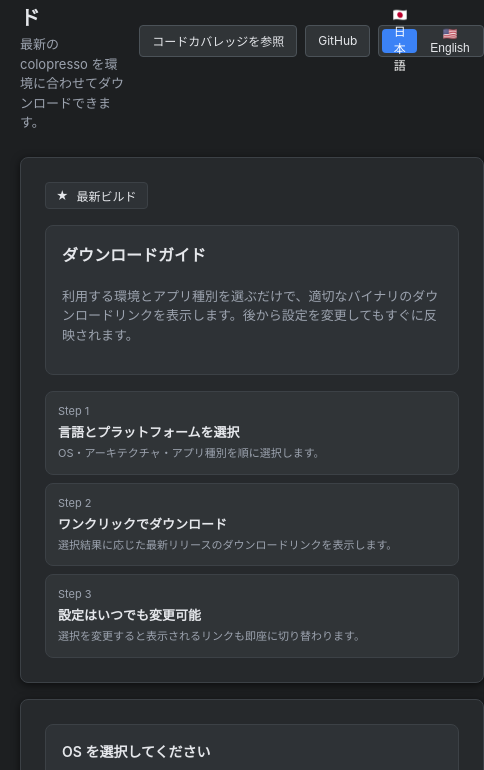
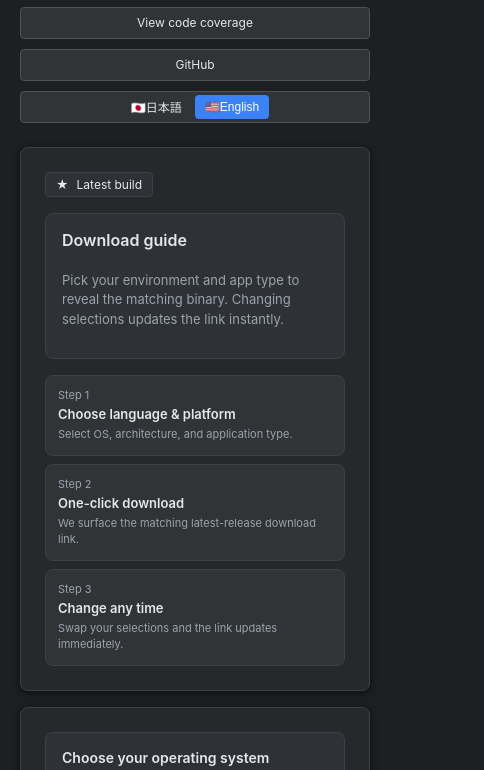
Before and after one commit to colopl/colopresso, a browser extension: page pages/index.html in a window 390 px wide. Shown: the part 71-841 px from the top of the page, 484 px wide, since content can reach past the window. Drawn offline with Linux system fonts and the light colour scheme.

Commit message:
pages: fix layout and default language

```diff
--- a/pages/index.html
+++ b/pages/index.html
@@ -54,6 +54,7 @@
       gap: 12px;
       align-items: center;
       margin-bottom: 8px;
+      flex-wrap: wrap;
     }
 
     .header-actions {
@@ -62,6 +63,7 @@
       gap: 8px;
       justify-content: flex-end;
       margin-left: auto;
+      flex-wrap: wrap;
     }
 
     .brand {
@@ -343,6 +345,28 @@
       gap: 12px;
     }
 
+    @media (max-width: 720px) {
+      header {
+        flex-direction: column;
+        align-items: flex-start;
+        gap: 10px;
+      }
+
+      .header-actions {
+        width: 100%;
+        justify-content: flex-start;
+        gap: 10px;
+        margin-left: 0;
+      }
+
+      .coverage-button,
+      .github-button,
+      .lang-switch {
+        width: 100%;
+        justify-content: center;
+      }
+    }
+
   </style>
 </head>
 <body>
@@ -351,40 +375,40 @@
       <div class="brand">
         <div>
           <h1 id="title">colopresso Downloads</h1>
-          <p class="lede" id="lede">最新の colopresso バイナリを選択してダウンロードしてください。</p>
+          <p class="lede" id="lede">Pick the right colopresso binary and download instantly.</p>
         </div>
       </div>
       <div class="header-actions">
-        <a class="coverage-button" id="coverage-link" href="./coverage/index.html" target="_blank" rel="noopener">コードカバレッジを参照</a>
+        <a class="coverage-button" id="coverage-link" href="./coverage/index.html" target="_blank" rel="noopener">View code coverage</a>
         <a class="github-button" id="github-link" href="https://github.com/colopl/colopresso" target="_blank" rel="noopener">GitHub</a>
         <div class="lang-switch" aria-label="Select language">
-          <button class="chip active" data-lang="ja" id="lang-ja">🇯🇵日本語</button>
-          <button class="chip" data-lang="en" id="lang-en">🇺🇸English</button>
+          <button class="chip" data-lang="ja" id="lang-ja">🇯🇵日本語</button>
+          <button class="chip active" data-lang="en" id="lang-en">🇺🇸English</button>
         </div>
       </div>
     </header>
 
     <section class="panel hero">
-      <div class="badge"><span>★</span><div id="badge">最新ビルド</div></div>
+      <div class="badge"><span>★</span><div id="badge">Latest build</div></div>
       <div class="hero-card">
-        <h2 class="hero-title" id="hero-title">ダウンロードガイド</h2>
-        <p class="hero-text" id="hero-text">利用する環境とアプリ種別を選ぶだけで、適切なバイナリのダウンロードリンクを表示します。</p>
+        <h2 class="hero-title" id="hero-title">Download guide</h2>
+        <p class="hero-text" id="hero-text">Pick your environment and app type to reveal the matching binary. Changing selections updates the link instantly.</p>
       </div>
       <ul class="list" id="feature-list">
         <li>
           <div class="pill">Step 1</div>
-          <div class="headline">言語とプラットフォームを選択</div>
-          <div class="note">UI 言語・OS・アーキテクチャ・アプリ種別を順に選択します。</div>
+          <div class="headline">Choose language & platform</div>
+          <div class="note">Select OS, architecture, and application type.</div>
         </li>
         <li>
           <div class="pill">Step 2</div>
-          <div class="headline">ワンクリックでダウンロード</div>
-          <div class="note">選択結果に応じた最新リリースのダウンロードリンクを表示します。</div>
+          <div class="headline">One-click download</div>
+          <div class="note">We surface the matching latest-release download link.</div>
         </li>
         <li>
           <div class="pill">Step 3</div>
-          <div class="headline">設定はいつでも変更可能</div>
-          <div class="note">選択を変更すると表示されるリンクも即座に切り替わります。</div>
+          <div class="headline">Change any time</div>
+          <div class="note">Swap your selections and the link updates immediately.</div>
         </li>
       </ul>
     </section>
@@ -392,29 +416,29 @@
     <section class="panel">
       <div class="stepper">
         <div class="step">
-          <h3 id="label-os">OS を選択してください</h3>
+          <h3 id="label-os">Choose your operating system</h3>
           <div class="options" id="os-options"></div>
         </div>
         <div class="step" id="use-step">
-          <h3 id="label-use">利用場所</h3>
+          <h3 id="label-use">Use in</h3>
           <div class="options" id="use-options"></div>
           <div class="note" id="use-note"></div>
         </div>
         <div class="step">
-          <h3 id="label-arch">アーキテクチャを選択してください</h3>
+          <h3 id="label-arch">Choose machine architecture</h3>
           <div class="options" id="arch-options"></div>
           <div class="note" id="arch-note"></div>
         </div>
         <div class="step">
-          <h3 id="label-app">アプリ種別を選択してください</h3>
+          <h3 id="label-app">Choose application type</h3>
           <div class="options" id="app-options"></div>
           <div class="note" id="app-note"></div>
         </div>
         <div class="step">
           <div class="summary">
-            <div class="headline" id="summary-title">選択内容</div>
+            <div class="headline" id="summary-title">Your selection</div>
             <div id="summary-body">-</div>
-            <div class="status" id="status">項目を選択してください</div>
+            <div class="status" id="status">Please select items</div>
           </div>
           <div>
             <div class="pill">Download URL</div>
@@ -504,6 +528,12 @@
       }
     };
 
+    const detectLanguage = () => {
+      const lang = (navigator.language || navigator.userLanguage || '').toLowerCase();
+      if (lang.startsWith('ja')) return 'ja';
+      return 'en';
+    };
+
     const downloadConfig = {
       baseUrl: 'https://github.com/colopl/colopresso/releases/latest/download/',
       files: {
@@ -528,7 +558,7 @@
       }
     };
 
-    const state = { lang: 'ja', os: null, arch: null, app: null, use: null };
+    const state = { lang: detectLanguage(), os: null, arch: null, app: null, use: null };
 
     const $ = (id) => document.getElementById(id);
     const langBtns = document.querySelectorAll('.lang-switch .chip');
@@ -594,6 +624,7 @@
 
     const syncLanguage = () => {
       const locale = i18n[state.lang];
+      document.documentElement.lang = state.lang;
       $('title').textContent = locale.title;
       $('lede').textContent = locale.lede;
       $('badge').textContent = locale.badge;
```
